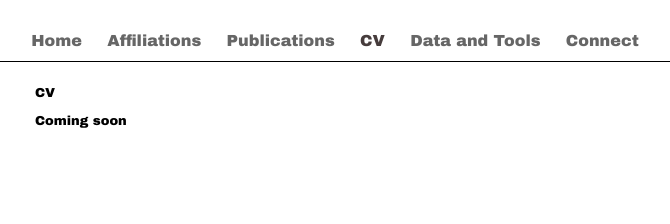
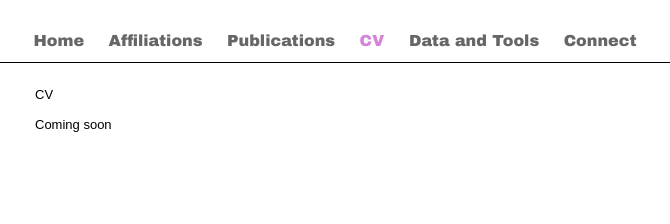
Before and after one commit to ccspringer/ccspringer.github.io, a Jekyll site: the page built from CV/index.html, in a window 1280 px wide. Shown: the top 224 px of the page, without its empty margins (305-975 px from the left). Built offline with Jekyll 4.4.1, drawn with Linux system fonts in a browser that asks for light colours.

Commit message:
Update fonts

```diff
--- a/_layouts/default.html
+++ b/_layouts/default.html
@@ -7,7 +7,7 @@
     <title></title>
     <style type="text/css">
         * {
-            font-family: "Arial Black", Arial, sans-serif;
+            font-family: Arial, Helvetica, sans-serif;
         }
         header {
             border-bottom-style: solid;
@@ -23,6 +23,7 @@
         }
         header a {
             font-size: 16px;
+            font-family: "Arial Black";
             text-decoration: none solid rgb(102, 102, 102);
             color: #666;
             margin-left: 10px;
@@ -30,7 +31,7 @@
         }
         .currentpage {
             font-weight: bold;
-            color: #463C3C;
+            color: #D386D7;
         }
         #maincontent {
             width: 600px;
--- a/index.html
+++ b/index.html
@@ -2,9 +2,9 @@
 layout: default
 shortname: home
 ---
-<div style="text-align:center;margin-top: 0;margin-bottom: 0; font-family: Arial, Helvetica, sans-serif;" >
+<div style="text-align:center;margin-top: 0;margin-bottom: 0;" >
 	<p style="font-size: 16px;margin-top: 0;margin-bottom: 0;">&nbsp;</p>
-	<p style="font-size: 24px;margin-top: 0;margin-bottom: 0;" >Cecilia Springer</p>
+	<p style="font-size: 24px;margin-top: 0;margin-bottom: 0;" >Cecilia Han Springer</p>
 	<p style="font-size: 16px;margin-top: 0;margin-bottom: 0;">PhD Candidate, <a href="http://erg.berkeley.edu/">Energy and Resources Group</a></p>
 	<p style="font-size: 16px;margin-top: 0;margin-bottom: 0;">University of California, Berkeley</p>
 	<p style="font-size: 16px;margin-top: 0;margin-bottom: 0;">&nbsp;</p>
```
